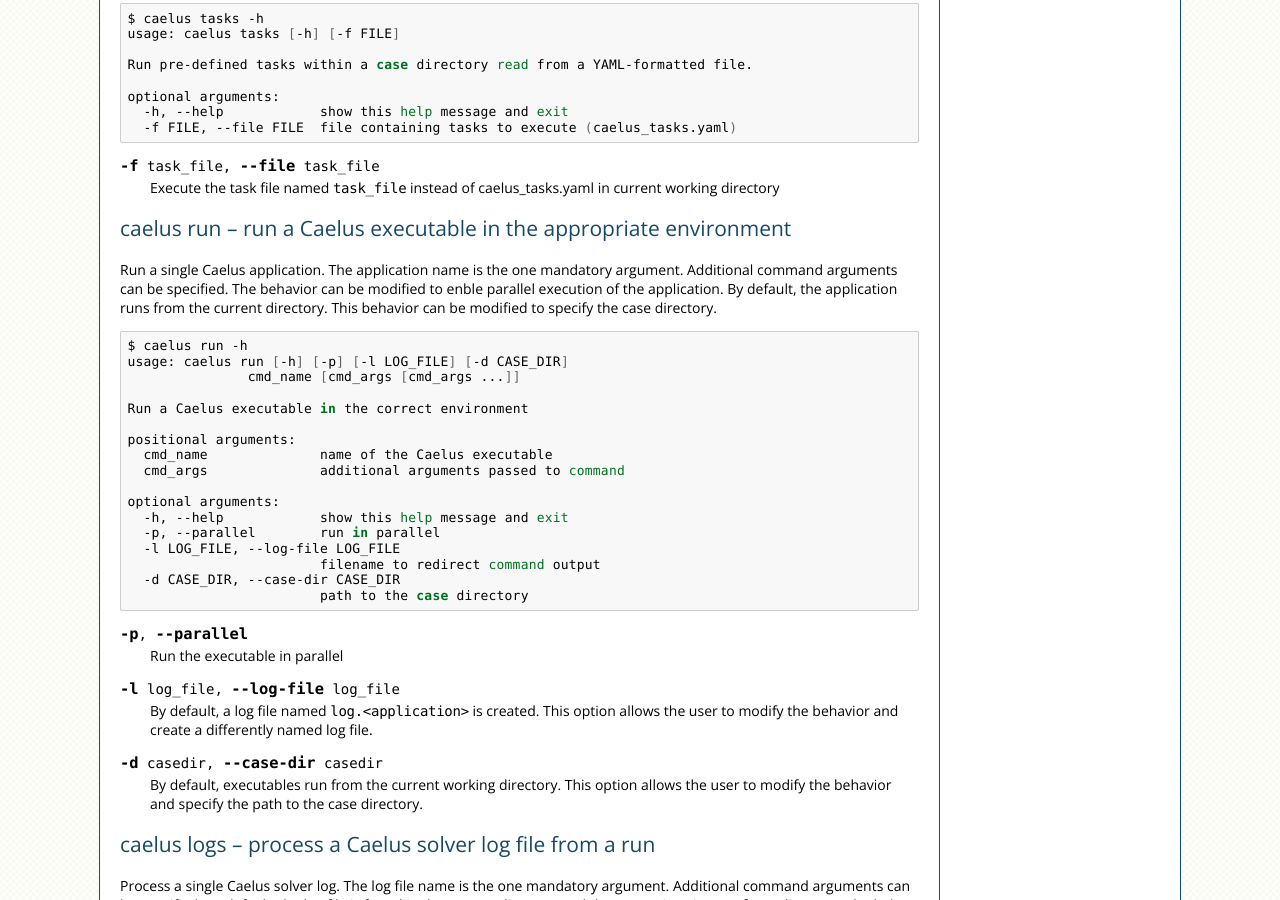
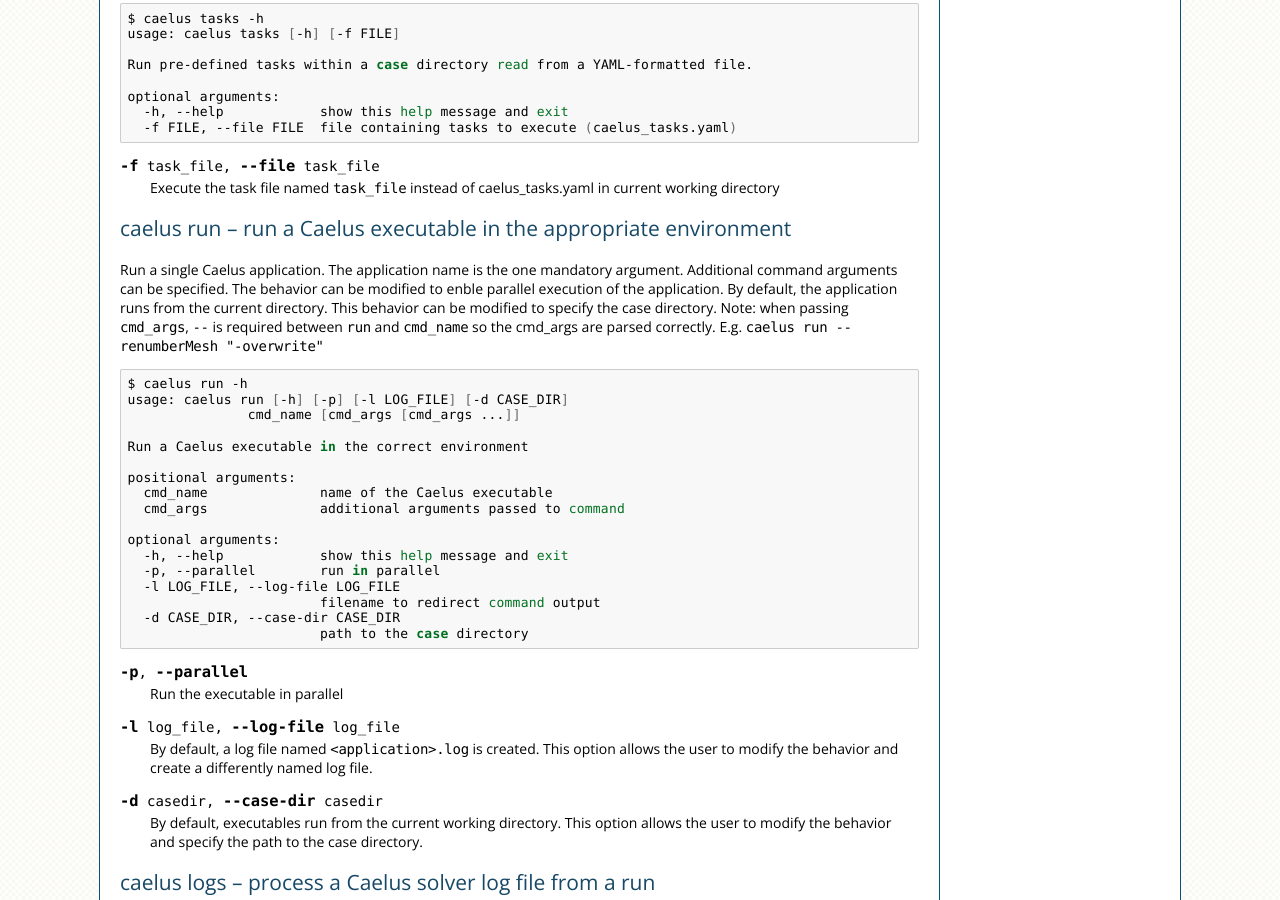
Before and after one commit to sayerhs/cpl, a Sphinx documentation site: the page built from docs/source/user/cli_apps/caelus.rst, in a window 1280 px wide and 900 px high, scrolled down 2679 px. Built offline with Sphinx 7.4.7, drawn with Linux system fonts in a browser that asks for light colours.

Commit message:
Update run docs for usage and log files

```diff
--- a/docs/source/user/cli_apps/caelus.rst
+++ b/docs/source/user/cli_apps/caelus.rst
@@ -200,7 +200,9 @@ caelus run -- run a Caelus executable in the appropriate environment
 Run a single Caelus application. The application name is the one mandatory argument.
 Additional command arguments can be specified. The behavior can be modified to enble
 parallel execution of the application. By default, the application runs from the
-current directory. This behavior can be modified to specify the case directory.
+current directory. This behavior can be modified to specify the case directory. Note:
+when passing ``cmd_args``, ``--`` is required between ``run`` and ``cmd_name`` so the
+cmd_args are parsed correctly. E.g. ``caelus run -- renumberMesh "-overwrite"``
 
 .. program:: caelus run
 
@@ -230,7 +232,7 @@ current directory. This behavior can be modified to specify the case directory.
 
 .. option:: -l log_file, --log-file log_file
 
-   By default, a log file named ``log.<application>`` is created. This option allows
+   By default, a log file named ``<application>.log`` is created. This option allows
    the user to modify the behavior and create a differently named log file.
 
 .. option:: -d casedir, --case-dir casedir
```
